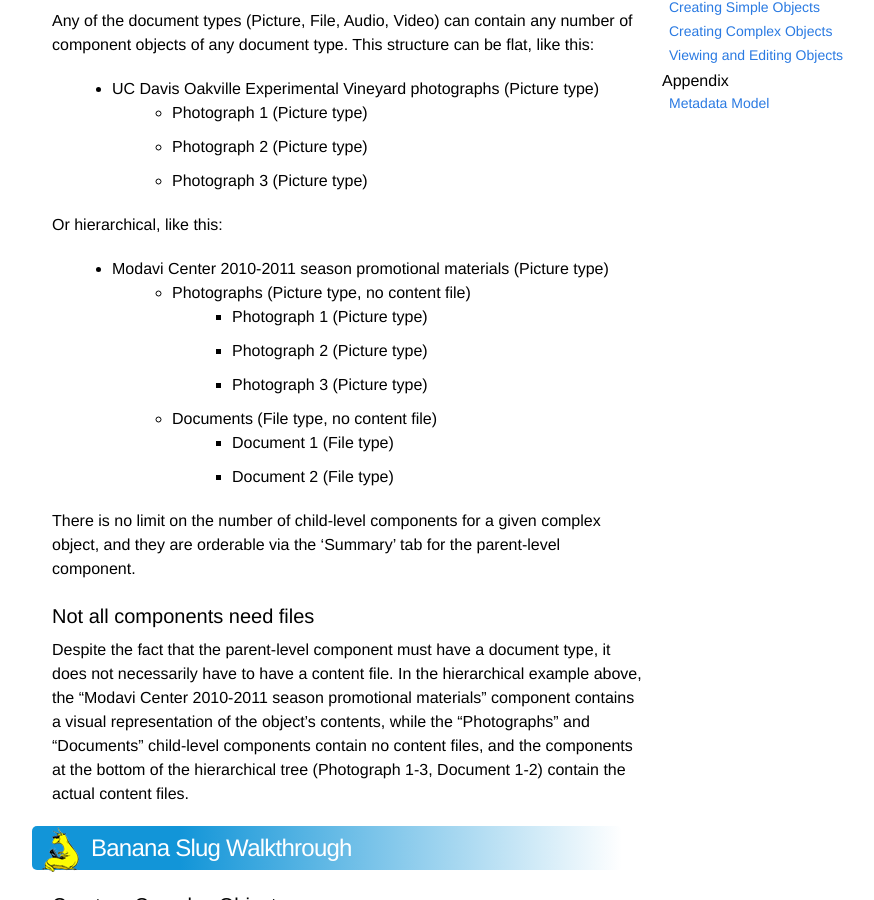
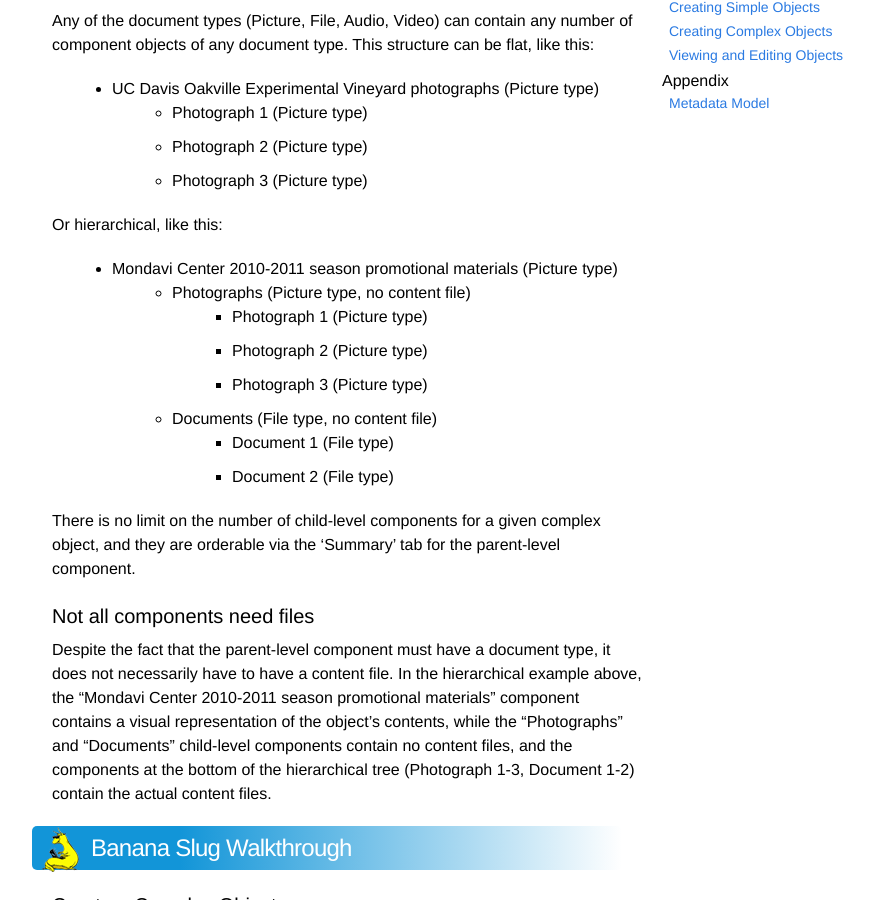
Before and after one commit to ucldc/ucldc-docs, a Jekyll site: the page built from docs/dams/complex-objects.md, in a window 1280 px wide and 900 px high, scrolled down 361 px. Shown: the whole window, without its empty margins (188-1062 px from the left). Built offline with Jekyll 4.4.1, drawn with Linux system fonts in a browser that asks for light colours; nearby versions of some CDN libraries.

Commit message:
Update complex-objects.md
Adrian's edits

```diff
--- a/docs/dams/complex-objects.md
+++ b/docs/dams/complex-objects.md
@@ -19,7 +19,7 @@
 
 Or hierarchical, like this:
 
-- Modavi Center 2010-2011 season promotional materials (Picture type)
+- Mondavi Center 2010-2011 season promotional materials (Picture type)
   - Photographs (Picture type, no content file)
     - Photograph 1 (Picture type)
     - Photograph 2 (Picture type)
@@ -31,7 +31,7 @@
 There is no limit on the number of child-level components for a given complex object, and they are orderable via the 'Summary' tab for the parent-level component.
 
 ## Not all components need files
-Despite the fact that the parent-level component must have a document type, it does not necessarily have to have a content file. In the hierarchical example above, the "Modavi Center 2010-2011 season promotional materials" component contains a visual representation of the object's contents, while the "Photographs" and "Documents" child-level components contain no content files, and the components at the bottom of the hierarchical tree (Photograph 1-3, Document 1-2) contain the actual content files.
+Despite the fact that the parent-level component must have a document type, it does not necessarily have to have a content file. In the hierarchical example above, the "Mondavi Center 2010-2011 season promotional materials" component contains a visual representation of the object's contents, while the "Photographs" and "Documents" child-level components contain no content files, and the components at the bottom of the hierarchical tree (Photograph 1-3, Document 1-2) contain the actual content files.
 
 <div class="walkthrough">Banana Slug Walkthrough</div>
 
```
